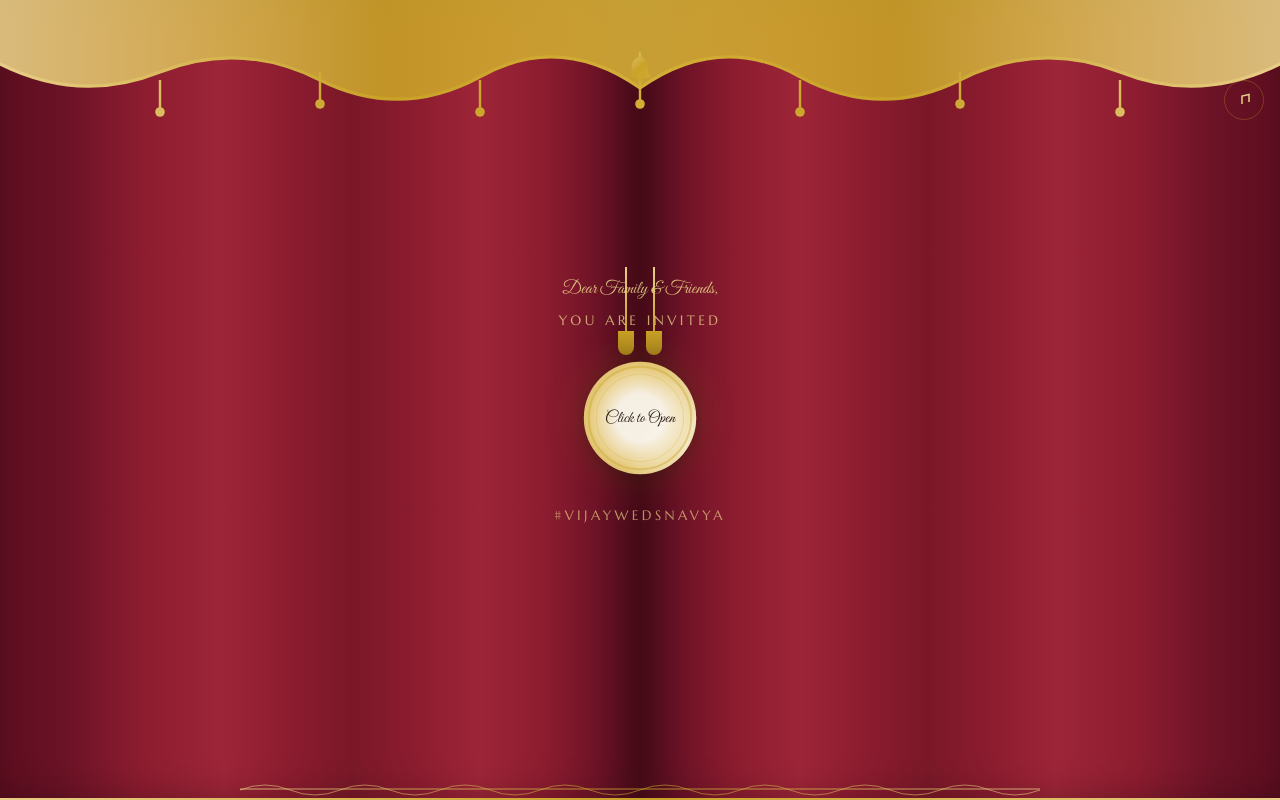
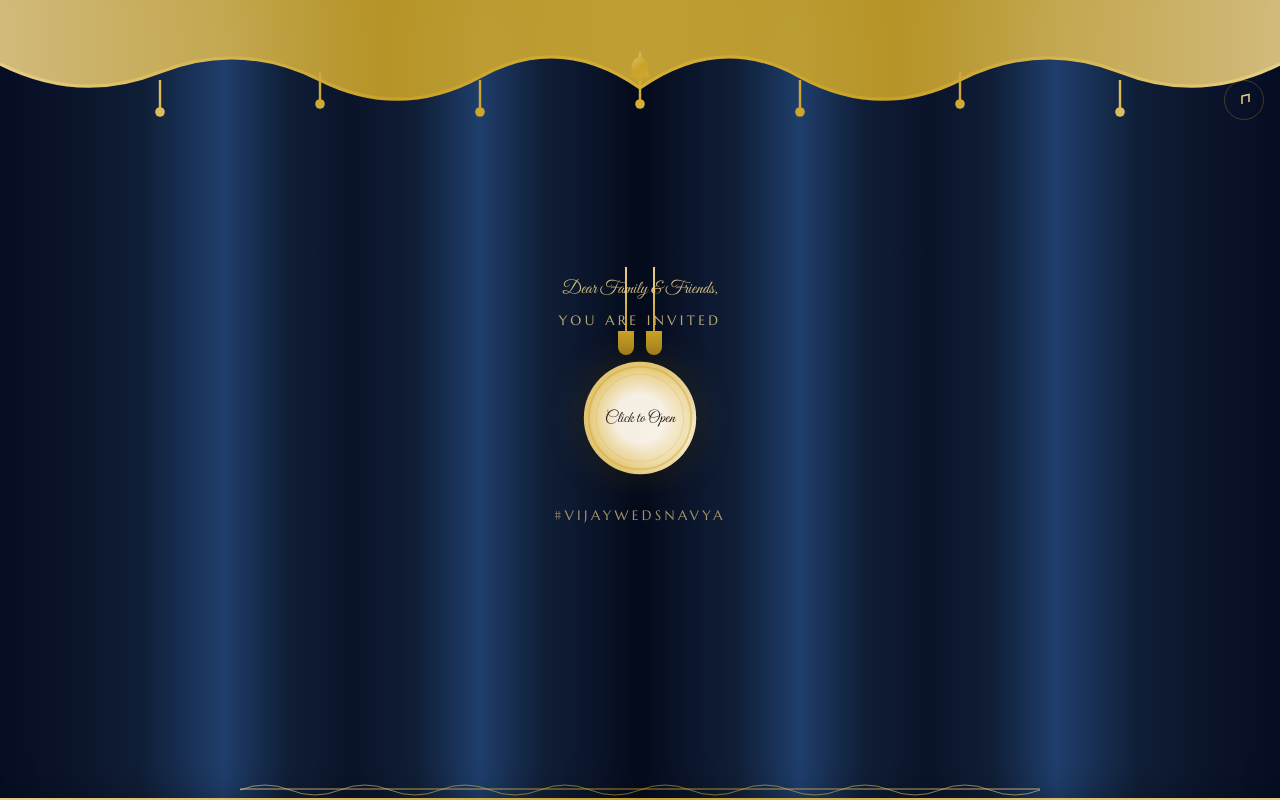
Before and after one commit to vinodachar/VijayWedsNavya, a React (Vite) app: page / in a window 1280 px wide. Built offline with nearby package versions, Linux system fonts and the light colour scheme; a web font is replaced by a local one.

Commit message:
Change color theme of the website to Navy Blue and Gold

```diff
--- a/src/components/sections/HeroSection.tsx
+++ b/src/components/sections/HeroSection.tsx
@@ -158,7 +158,7 @@ export default function HeroSection() {
         className="absolute bottom-10 left-1/2 -translate-x-1/2 flex flex-col items-center gap-1 cursor-pointer z-20 group outline-none"
         aria-label="Scroll down to invitation details"
       >
-        <div className="flex flex-col items-center px-6 py-2.5 rounded-full bg-maroon text-gold-light border border-gold/30 shadow-lg transition-all duration-300 hover:bg-maroon-dark hover:border-gold hover:shadow-gold-glow-sm hover:-translate-y-0.5 active:translate-y-0 active:scale-95">
+        <div className="flex flex-col items-center px-6 py-2.5 rounded-full bg-navy text-gold-light border border-gold/30 shadow-lg transition-all duration-300 hover:bg-navy-dark hover:border-gold hover:shadow-gold-glow-sm hover:-translate-y-0.5 active:translate-y-0 active:scale-95">
           <span className="font-display text-[0.65rem] tracking-widest-3 uppercase font-medium text-gold-light group-hover:text-white transition-colors duration-300">
             {hero.scrollLabel}
           </span>
--- a/src/components/sections/RSVP.tsx
+++ b/src/components/sections/RSVP.tsx
@@ -145,7 +145,7 @@ export default function RSVP() {
               {/* Name */}
               <div>
                 <label htmlFor="rsvp-name" className="block font-body text-charcoal/70 text-sm mb-1.5">
-                  {rsvp.fields.name.label} {rsvp.fields.name.required && <span className="text-maroon">*</span>}
+                  {rsvp.fields.name.label} {rsvp.fields.name.required && <span className="text-red-500">*</span>}
                 </label>
                 <input
                   id="rsvp-name"
@@ -156,13 +156,13 @@ export default function RSVP() {
                   onChange={(e) => setFormData({ ...formData, name: e.target.value })}
                   required={rsvp.fields.name.required}
                 />
-                {errors.name && <p className="text-maroon text-xs mt-1">{errors.name}</p>}
+                {errors.name && <p className="text-red-500 text-xs mt-1">{errors.name}</p>}
               </div>
 
               {/* Phone */}
               <div>
                 <label htmlFor="rsvp-phone" className="block font-body text-charcoal/70 text-sm mb-1.5">
-                  {rsvp.fields.phone.label} {rsvp.fields.phone.required && <span className="text-maroon">*</span>}
+                  {rsvp.fields.phone.label} {rsvp.fields.phone.required && <span className="text-red-500">*</span>}
                 </label>
                 <input
                   id="rsvp-phone"
@@ -173,7 +173,7 @@ export default function RSVP() {
                   onChange={(e) => setFormData({ ...formData, phone: e.target.value })}
                   required={rsvp.fields.phone.required}
                 />
-                {errors.phone && <p className="text-maroon text-xs mt-1">{errors.phone}</p>}
+                {errors.phone && <p className="text-red-500 text-xs mt-1">{errors.phone}</p>}
               </div>
 
               {/* Email */}
@@ -194,7 +194,7 @@ export default function RSVP() {
               {/* Attending — gold pills */}
               <div>
                 <label className="block font-body text-charcoal/70 text-sm mb-2">
-                  {rsvp.fields.attending.label} {rsvp.fields.attending.required && <span className="text-maroon">*</span>}
+                  {rsvp.fields.attending.label} {rsvp.fields.attending.required && <span className="text-red-500">*</span>}
                 </label>
                 <div className="flex flex-wrap gap-2">
                   {rsvp.fields.attending.options.map((option) => (
@@ -208,7 +208,7 @@ export default function RSVP() {
                     </button>
                   ))}
                 </div>
-                {errors.attending && <p className="text-maroon text-xs mt-1">{errors.attending}</p>}
+                {errors.attending && <p className="text-red-500 text-xs mt-1">{errors.attending}</p>}
               </div>
 
               {/* Guest Count — stepper */}
--- a/src/data/invitation.hi.ts
+++ b/src/data/invitation.hi.ts
@@ -149,7 +149,7 @@ export const invitationHi: InvitationData = {
         date: "DD माह YYYY",
         time: "शाम 7:00 बजे",
         venue: "स्थान का नाम, शहर",
-        dressColor: "#6B1226",
+        dressColor: "#0F1E36",
         note: "अपने सबसे अच्छे कपड़े पहनें!",
         icon: "🎶",
       },
@@ -229,7 +229,7 @@ export const invitationHi: InvitationData = {
     headline: "ड्रेस कोड",
     note: "हम चाहेंगे कि आप हमारे उत्सव के रंगों को अपनाएँ। विवाह के दिन के लिए हमारे सुझाए गए रंग:",
     palette: [
-      { label: "शाही मैरून", hex: "#6B1226" },
+      { label: "शाही नेवी ब्लू", hex: "#0F1E36" },
       { label: "सोना", hex: "#C9A227" },
       { label: "आइवरी", hex: "#F6EFE3" },
       { label: "गहरा लाल", hex: "#8C1C2F" },
--- a/src/data/invitation.ts
+++ b/src/data/invitation.ts
@@ -130,7 +130,7 @@ Near Jigani Tent, Jigani, Bannerghatta Road, Anekal Tq, Bangalore 560105`,
         date: "15-08-2026, Saturday",
         time: "6:30 PM Onwards",
         venue: "White Pearl Convention Hall",
-        dressColor: "#6B1226",
+        dressColor: "#0F1E36",
         note: "Saturday evening reception",
         icon: "🎉",
       },
--- a/src/index.css
+++ b/src/index.css
@@ -29,10 +29,9 @@
 
 /* ─── CSS Custom Properties ──────────────────────────────────────────── */
 :root {
-  --color-maroon: #6B1226;
-  --color-maroon-dark: #4A0D1A;
-  --color-velvet: #8C1C2F;
-  --color-velvet-dark: #5C0E1F;
+  --color-navy: #0F1E36;
+  --color-navy-dark: #0A1329;
+  --color-navy-light: #1F3E6C;
   --color-gold: #C9A227;
   --color-gold-light: #E8CE86;
   --color-gold-dark: #A07D1C;
@@ -175,7 +174,7 @@ body.scroll-locked {
 }
 
 .section-dark {
-  background-color: var(--color-charcoal);
+  background-color: var(--color-navy-dark);
   color: var(--color-ivory);
   position: relative;
 }
@@ -280,19 +279,19 @@ body.scroll-locked {
 .curtain-panel {
   background:
     linear-gradient(90deg,
-      rgba(92, 14, 31, 0.3) 0%,
+      rgba(10, 19, 41, 0.3) 0%,
       transparent 8%,
       transparent 15%,
-      rgba(92, 14, 31, 0.15) 20%,
+      rgba(10, 19, 41, 0.15) 20%,
       transparent 30%,
       transparent 40%,
-      rgba(92, 14, 31, 0.2) 45%,
+      rgba(10, 19, 41, 0.2) 45%,
       transparent 55%,
       transparent 65%,
-      rgba(92, 14, 31, 0.15) 70%,
+      rgba(10, 19, 41, 0.15) 70%,
       transparent 80%,
       transparent 90%,
-      rgba(92, 14, 31, 0.3) 100%
+      rgba(10, 19, 41, 0.3) 100%
     ),
     linear-gradient(180deg,
       rgba(0, 0, 0, 0.15) 0%,
@@ -303,22 +302,22 @@ body.scroll-locked {
 }
 
 .curtain-left {
-  background-color: #7A1828;
+  background-color: #0A1329;
   background-image:
     linear-gradient(90deg,
-      #5C0E1F 0%, #6B1226 10%, #8C1C2F 22%, #9E2538 35%,
-      #8C1C2F 45%, #7A1828 55%, #8C1C2F 65%, #9E2538 75%,
-      #8C1C2F 85%, #6B1226 95%, #5C0E1F 100%
+      #050E24 0%, #0A1329 10%, #0F1E36 22%, #1F3E6C 35%,
+      #0F1E36 45%, #0A1329 55%, #0F1E36 65%, #1F3E6C 75%,
+      #0F1E36 85%, #0A1329 95%, #050E24 100%
     );
 }
 
 .curtain-right {
-  background-color: #7A1828;
+  background-color: #0A1329;
   background-image:
     linear-gradient(90deg,
-      #5C0E1F 0%, #6B1226 5%, #8C1C2F 15%, #9E2538 25%,
-      #8C1C2F 35%, #7A1828 45%, #8C1C2F 55%, #9E2538 65%,
-      #8C1C2F 78%, #6B1226 90%, #5C0E1F 100%
+      #050E24 0%, #0A1329 5%, #0F1E36 15%, #1F3E6C 25%,
+      #0F1E36 35%, #0A1329 45%, #0F1E36 55%, #1F3E6C 65%,
+      #0F1E36 78%, #0A1329 90%, #050E24 100%
     );
 }
 
```
Also changed, not shown: tailwind.config.ts (+6 -11 lines).
